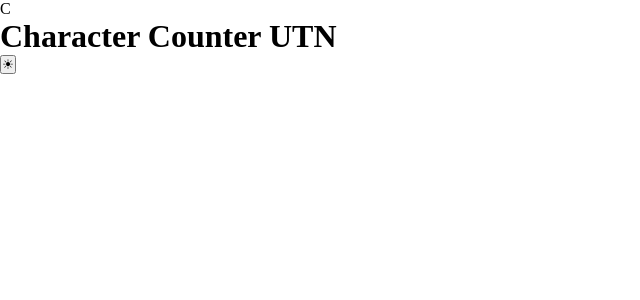
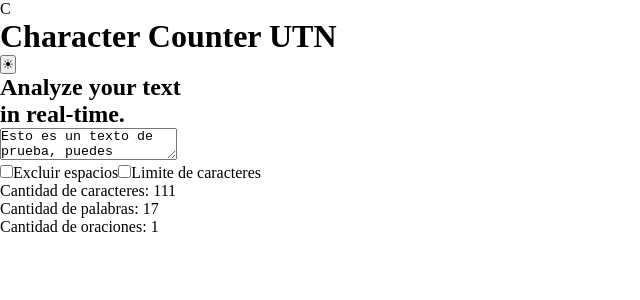
Before and after one commit to BrianGGarcia/character-counter-tp, a React (Vite) app: page / in a window 1280 px wide. Shown: the top 300 px of the page, without its empty margins (0-640 px from the left). Built offline with nearby package versions, Linux system fonts and the light colour scheme.

Commit message:
add: main features: character counter, word count, sentence count and limits

```diff
--- a/src/App.jsx
+++ b/src/App.jsx
@@ -1,10 +1,76 @@
+import { useState } from "react"
 import { Header } from "./components/Header.jsx"
 
-function App() {
+const App = () => {
+
+  const [text, setText] = useState("Esto es un texto de prueba, puedes borrarlo, modificarlo o comprobar que la app esta funcionando correctamente.")
+
+  const [excludeSpaces, setExcludeSpaces] = useState(false)
+  const [limitCharacter, setLimitCharacter] = useState(false)
+  const [limitValue, setLimitValue] = useState(300)
+
+  const character = excludeSpaces ? text.replace(/\s/g, "").length : text.length
+  const words = text.trim() === "" ? 0 : text.trim().split(/\s+/).length
+  const sentences = text.trim() === "" ? 0 : text.split(/[.!?]/).filter(sentence => sentence.trim() !== "").length
+
+  const handleChangeTextArea = (e) => {
+    const value = e.target.value
+
+    if (limitCharacter) {
+      if (value.length <= limitValue) {
+        setText(value)
+      }
+    } else {
+      setText(value)
+    }
+  }
+
+  const handleChangeInputLimit = () => {
+    setLimitCharacter(!limitCharacter)
+    const newText = text.slice(0, limitValue)
+    setText(newText)
+  }
 
   return (
     <main>
       <Header />
+      <h2>Analyze your text <br />
+        in real-time.</h2>
+      <textarea
+        placeholder="Escribe tu texto..."
+        onChange={handleChangeTextArea}
+        value={text}
+      ></textarea>
+      <div>
+        <label>
+          <input
+            type="checkbox"
+            checked={excludeSpaces}
+            onChange={() => setExcludeSpaces(!excludeSpaces)}
+          />
+          Excluir espacios
+        </label>
+
+        <label>
+          <input
+            type="checkbox"
+            checked={limitCharacter}
+            onChange={handleChangeInputLimit}
+          />
+          Limite de caracteres
+        </label>
+        {
+          limitCharacter &&
+          <input
+            type="number"
+            value={limitValue}
+            onChange={(e) => setLimitValue(e.target.value)}
+          />
+        }
+      </div>
+      <p>Cantidad de caracteres: {character}</p>
+      <p>Cantidad de palabras: {words}</p>
+      <p>Cantidad de oraciones: {sentences}</p>
     </main>
   )
 }
```
